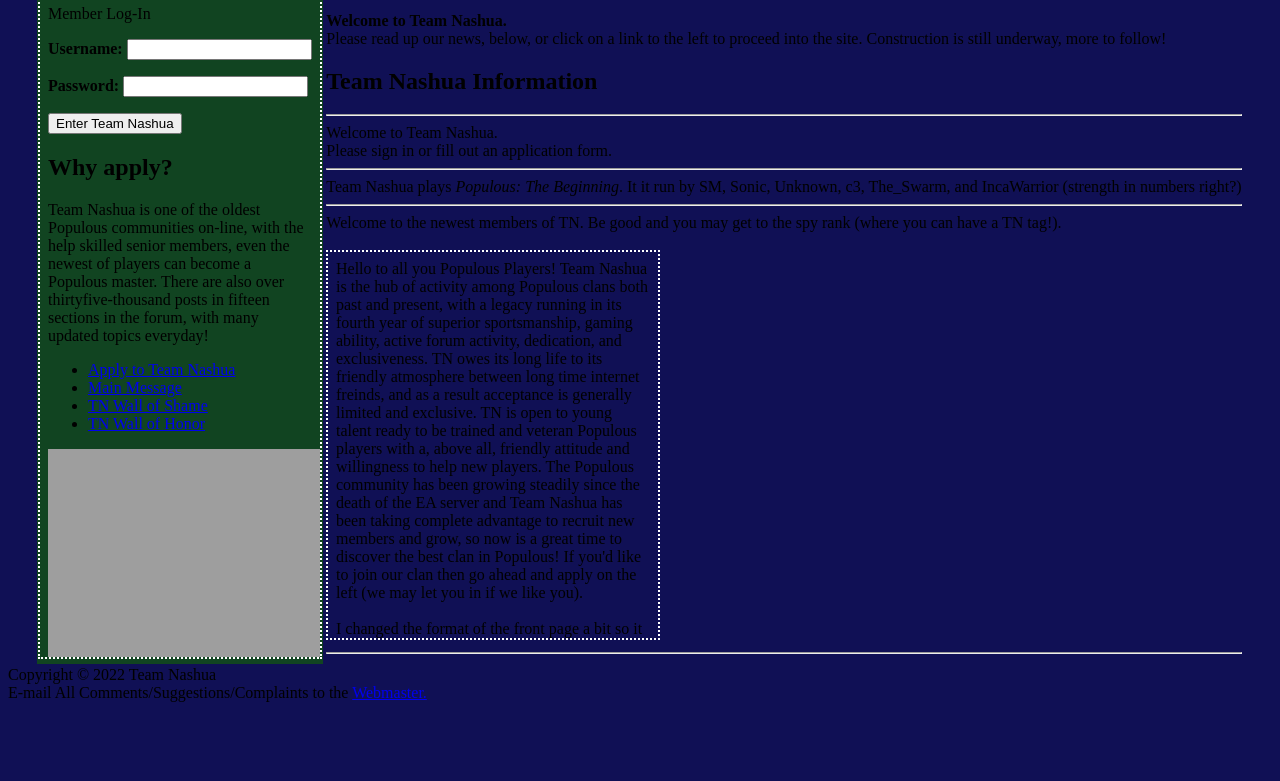
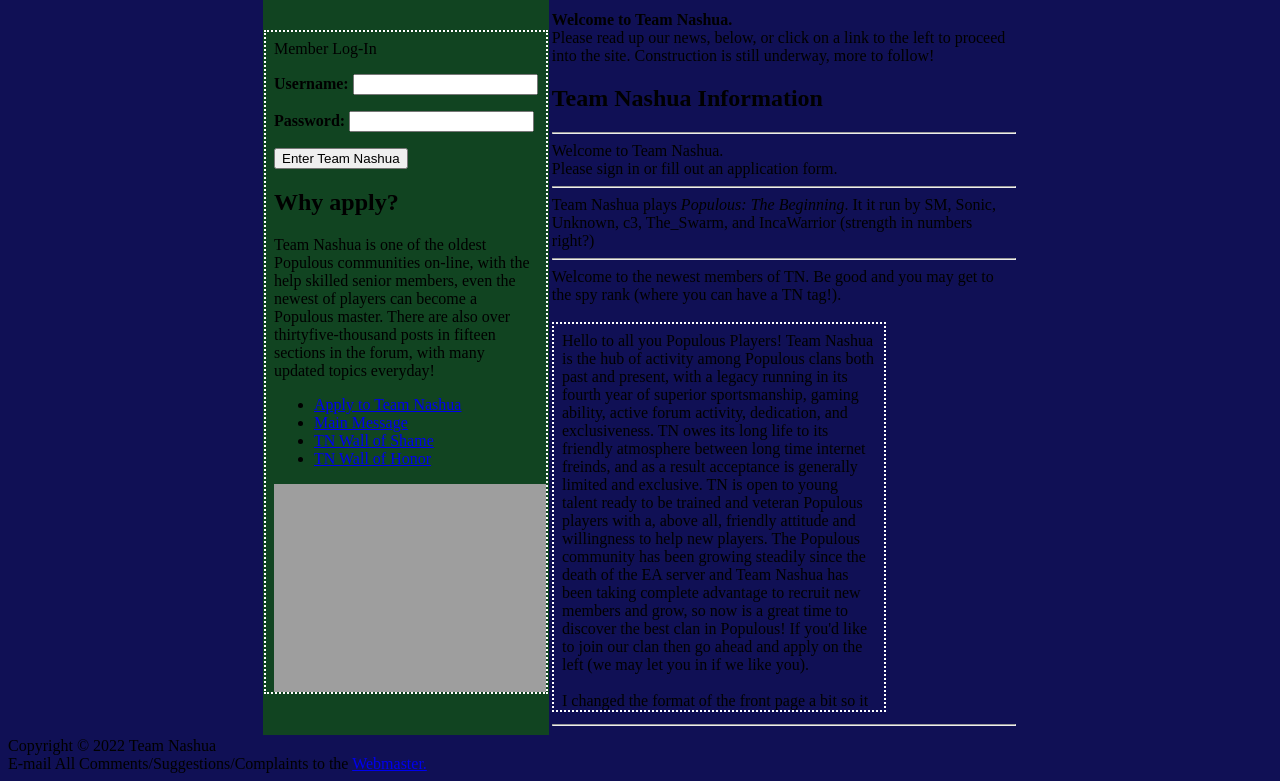
Before and after one commit to markrvdl/markrvdl.github.io, a plain HTML site: page index.html in a window 1280 px wide. Shown: the part 142-923 px from the top of the page. Before the commit the page ends 852 px from the top, so only its background shows below. Drawn offline with Linux system fonts and the light colour scheme.

Commit message:
Update index.html

```diff
--- a/index.html
+++ b/index.html
@@ -16,8 +16,7 @@
 
 
 <table>
-<table style="width:60%">
-<table align="center">
+<table style="width:60%" align="center">
 <colgroup>
 <col style="background-color: #114421" />
 </colgroup>
```
